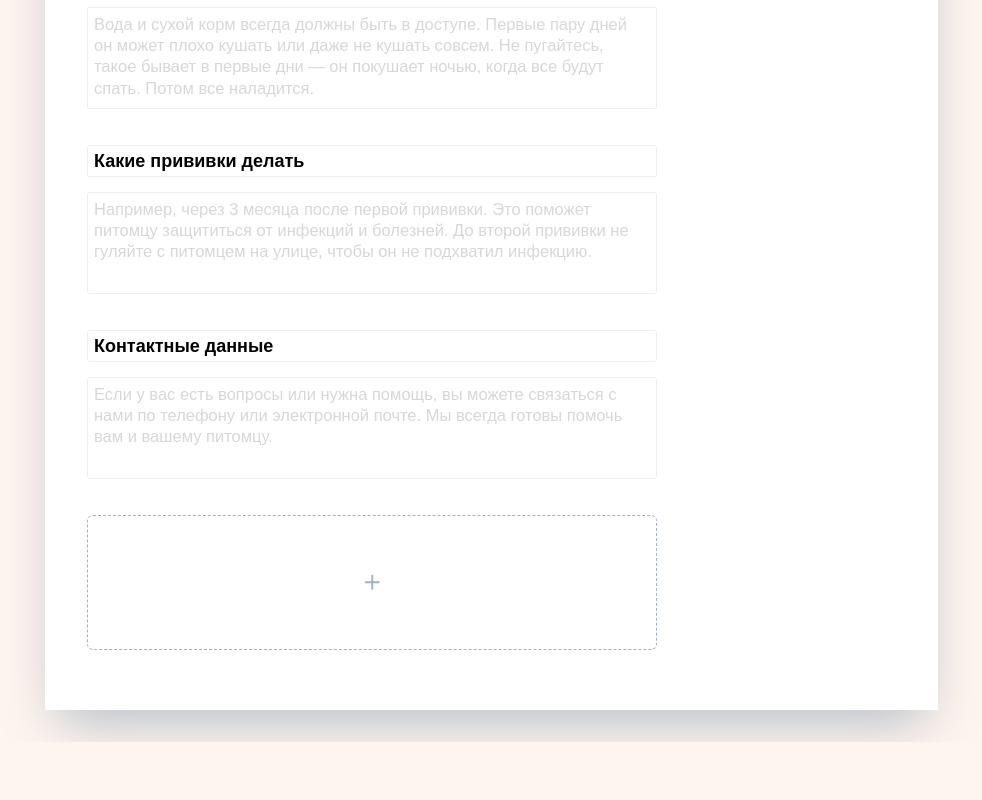
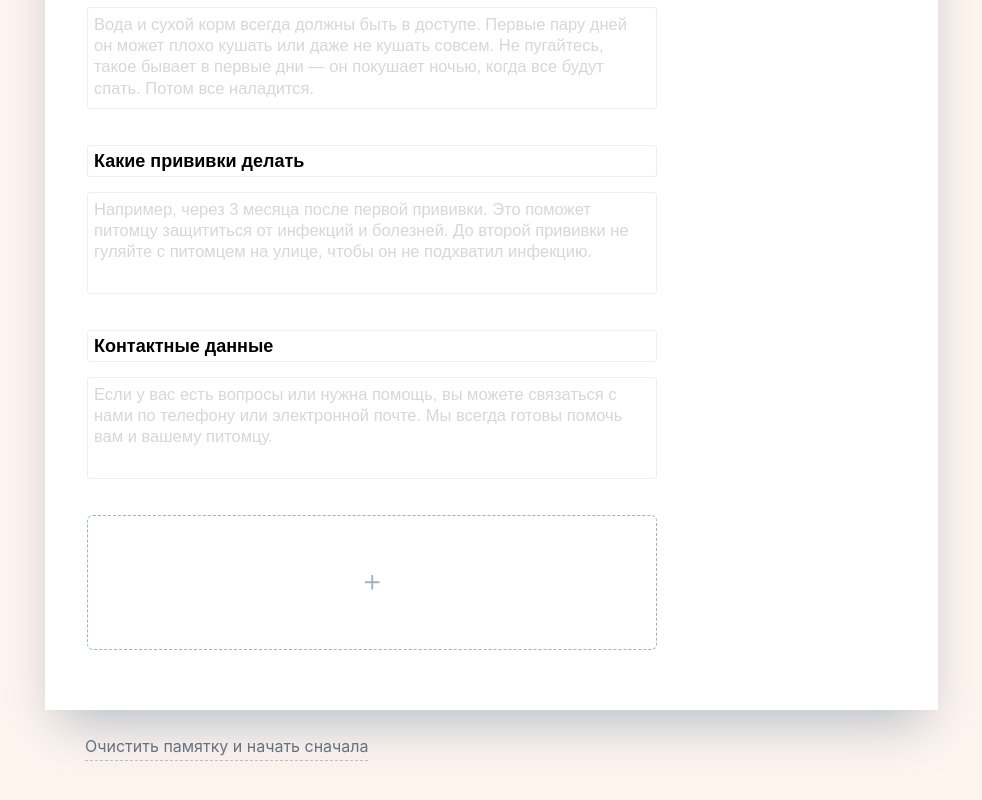
Before and after one commit to talyguryn/pamyatkin, a Next.js app: page / in a window 1280 px wide. Shown: the part 693-1493 px from the top of the page, without its empty margins (19-1001 px from the left). Before the commit the page ends 1435 px from the top, so only its background shows below. Built offline with nearby package versions, Linux system fonts and the light colour scheme; no server answers.

Commit message:
add clear leaflet button

```diff
--- a/src/app/page.tsx
+++ b/src/app/page.tsx
@@ -3,10 +3,12 @@ import React from 'react';
 import { exportToPdf } from '@/utils/export';
 
 import axios from 'axios';
-import Leaflet from '@/components/leaflet';
+import Leaflet, { leafletDataLocalStorageKey } from '@/components/leaflet';
 import { askAi } from '@/utils/ask-ai';
 import { LeafletData } from '@/types/leaflet';
 import Loader from '@/components/loader';
+
+import { defaultLeafletData } from '@/data/leaflet';
 
 export default function Home() {
   const [userEmail, setUserEmail] = React.useState<string | null>(null);
@@ -196,6 +198,26 @@ export default function Home() {
         {/* leaflet */}
         <div className="w-full">
           <Leaflet passedLeafletData={leafletData} />
+
+          <div className="flex justify-between items-center mt-6 mb-8">
+            <button
+              className="text-gray-500 rounded cursor-pointer underline decoration-dashed decoration-[0.01em] underline-offset-[0.5em] [text-decoration-color:color-mix(in_srgb,_currentColor_40%,_transparent)] hover:[text-decoration-color:inherit] ml-10"
+              onClick={() => {
+                if (
+                  !confirm(
+                    'Вы уверены, что хотите очистить памятку? Все данные будут потеряны.'
+                  )
+                ) {
+                  return;
+                }
+
+                setLeafletData(defaultLeafletData);
+                localStorage.removeItem(leafletDataLocalStorageKey);
+              }}
+            >
+              Очистить памятку и начать сначала
+            </button>
+          </div>
         </div>
         <div className="flex flex-col gap-10 w-[350px] pt-4 pb-8 flex-shrink-0 h-full sticky top-0 z-10">
           <div>
@@ -216,23 +238,6 @@ export default function Home() {
           </div>
 
           <div className="flex flex-col gap-2">
-            {/* <button
-              className="px-8 py-2 bg-white text-[#883e3e] rounded hover:bg-[#ffeeee] active:bg-[#f0bfbf] cursor-pointer"
-              onClick={() => {
-                if (
-                  !confirm(
-                    'Вы уверены, что хотите очистить форму? Все данные будут потеряны.'
-                  )
-                ) {
-                  return;
-                }
-
-                setLeafletData(defaultLeafletData);
-                localStorage.removeItem(leafletDataLocalStorageKey);
-              }}
-            >
-              Очистить форму
-            </button> */}
             {/* <button
               className="px-8 py-2 bg-white text-[#3e6688] rounded hover:bg-[#eef7ff] active:bg-[#bfd9f0] cursor-pointer"
               onClick={() => {
--- a/src/components/leaflet.tsx
+++ b/src/components/leaflet.tsx
@@ -4,9 +4,8 @@ import EditableDiv from '@/components/editableDiv';
 import { Mars, Venus, Plus } from 'lucide-react';
 import { LeafletData, LeafletSection, LeafletTextfield } from '@/types/leaflet';
 import { defaultLeafletData } from '@/data/leaflet';
-import { title } from 'process';
 
-const leafletDataLocalStorageKey = 'leafletData';
+export const leafletDataLocalStorageKey = 'leafletData';
 
 const SCALE_FACTOR = 1.5; // Adjust this value to scale the leaflet
 
```
